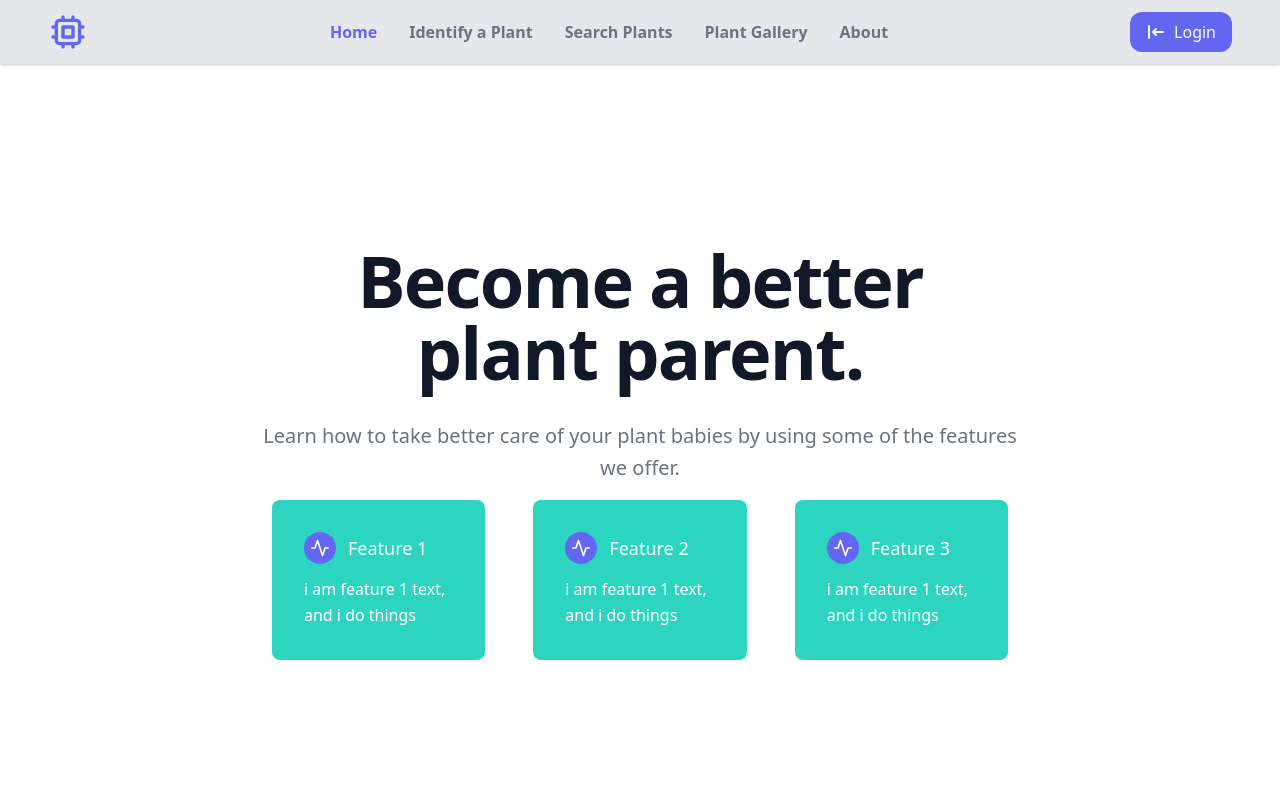
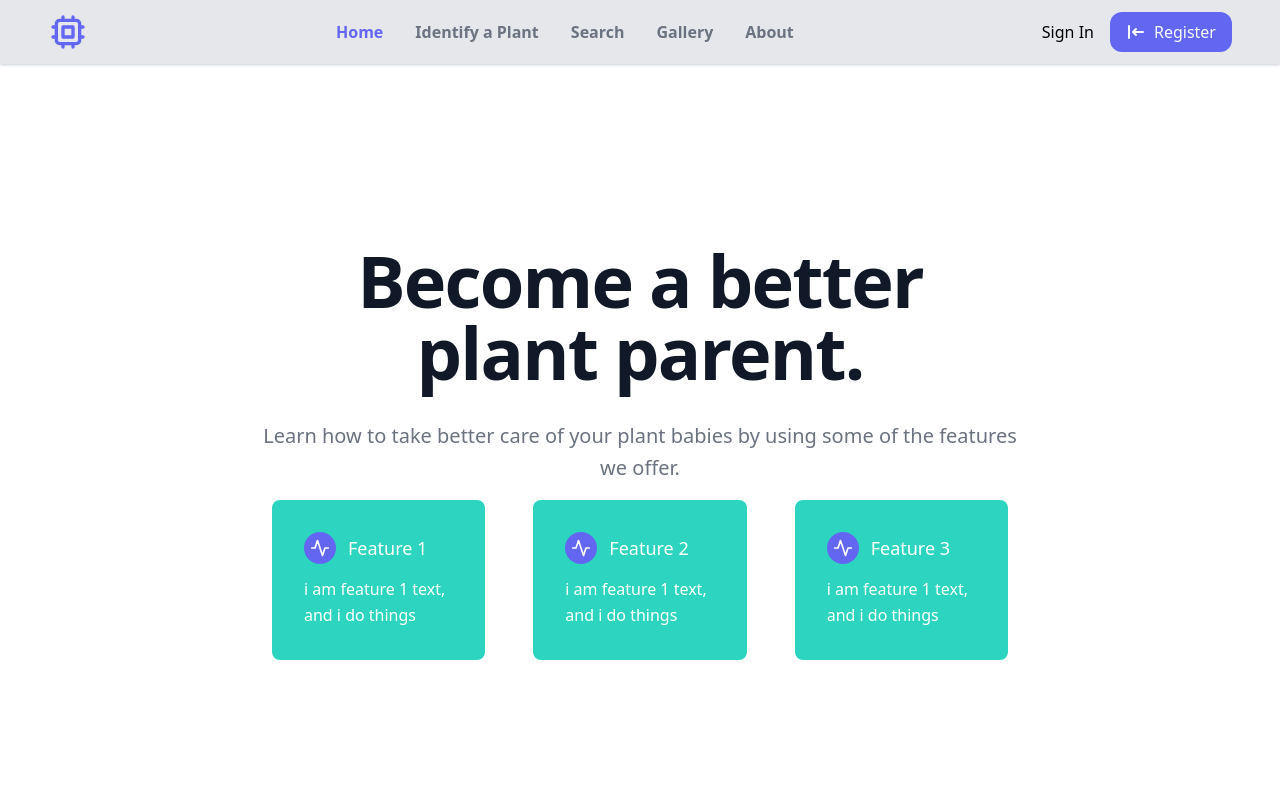
Before and after one commit to trialnerr/forPlantLovers, a React (Vite) app: page / in a window 1280 px wide. Shown: the top 800 px of the page. Built offline with nearby package versions, Linux system fonts and the light colour scheme.

Commit message:
change a tags into NavLink components in NavBar component

```diff
--- a/src/components/NavBar.tsx
+++ b/src/components/NavBar.tsx
@@ -1,3 +1,5 @@
+import { NavLink } from "react-router-dom";
+
 function NavBar() {
   return (
     <nav className="bg-gray-200 shadow shadow-gray-300 w-100 px-8 md:px-auto">
@@ -21,24 +23,25 @@ function NavBar() {
         <div className="text-gray-500 order-3 w-full md:w-auto md:order-2">
           <ul className="flex font-semibold justify-between">
             <li className="md:px-4 md:py-2 text-indigo-500">
-              <a href="/">Home</a>
+              <NavLink to="/">Home</NavLink>
             </li>
             <li className="md:px-4 md:py-2 hover:text-indigo-400">
-              <a href="/identify">Identify a Plant</a>
+              <NavLink to="/identify">Identify a Plant</NavLink>
             </li>
             <li className="md:px-4 md:py-2 hover:text-indigo-400">
-              <a href="/search">Search Plants</a>
+              <NavLink to="/search">Search</NavLink>
             </li>
             <li className="md:px-4 md:py-2 hover:text-indigo-400">
-              <a href="/gallery">Plant Gallery</a>
+              <NavLink to="/gallery">Gallery</NavLink>
             </li>
             <li className="md:px-4 md:py-2 hover:text-indigo-400">
-              <a href="/about">About</a>
+              <NavLink to="/about">About</NavLink>
             </li>
           </ul>
         </div>
-        <div className="order-2 md:order-3">
-          <button className="px-4 py-2 bg-indigo-500 hover:bg-indigo-600 text-gray-50 rounded-xl flex items-center gap-2">
+        <div className="order-2 md:order-3 flex gap-4 items-center">
+          <NavLink to="/login">Sign In</NavLink>
+            <NavLink to="/register"  className="px-4 py-2 bg-indigo-500 hover:bg-indigo-600 text-gray-50 rounded-xl flex items-center gap-2">
               <svg
                 xmlns="http://www.w3.org/2000/svg"
                 className="h-5 w-5"
@@ -51,8 +54,8 @@ function NavBar() {
                   clipRule="evenodd"
                 />
               </svg>
-            <span>Login</span>
-          </button>
+              Register
+            </NavLink>
         </div>
       </div>
     </nav>
```
Lines whose indentation alone changed are shown as unchanged.
